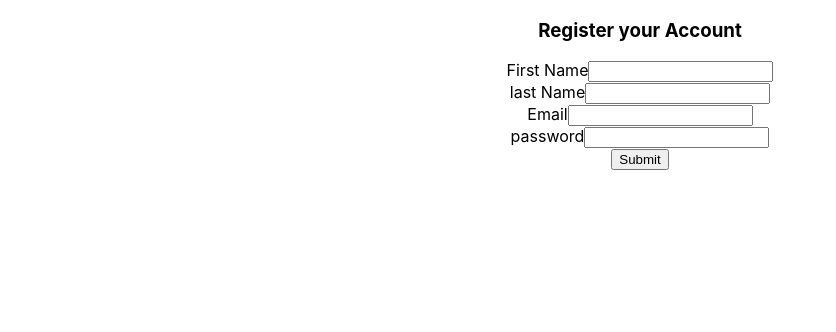
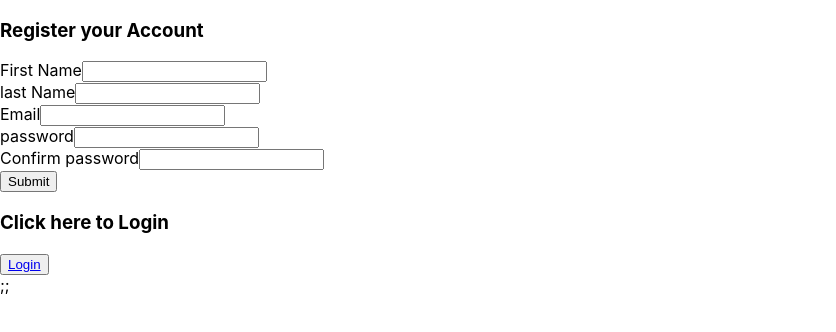
Before and after one commit to vishnuborn1996/react-training, a React (Create React App) app: page / in a window 1280 px wide. Shown: the top 332 px of the page, without its empty margins (0-836 px from the left). Built offline with nearby package versions, Linux system fonts and the light colour scheme.

Commit message:
added login page

```diff
--- a/package.json
+++ b/package.json
@@ -8,6 +8,7 @@
     "@testing-library/user-event": "^12.1.10",
     "react": "^17.0.1",
     "react-dom": "^17.0.1",
+    "react-router-dom": "^5.2.0",
     "react-scripts": "4.0.0",
     "web-vitals": "^0.2.4"
   },
--- a/src/App.js
+++ b/src/App.js
@@ -1,11 +1,14 @@
 import logo from './logo.svg';
 import './App.css';
 import Registration from './pages/authorization/Registration';
+import Login from "./pages/authorization/login";
+import { Route, } from 'react-router-dom';
 
 function App() {
   return (
-    <div className="App">
-      <Registration />
+    <div>
+      <Route path="/" exact component={Registration}/>;
+      <Route path="/Login" exact component={Login}/>;
     </div>
   );
 }
--- a/src/index.js
+++ b/src/index.js
@@ -3,11 +3,12 @@ import ReactDOM from 'react-dom';
 import './index.css';
 import App from './App';
 import reportWebVitals from './reportWebVitals';
+import { BrowserRouter as Router } from 'react-router-dom';
 
 ReactDOM.render(
-  <React.StrictMode>
+  <Router>
     <App />
-  </React.StrictMode>,
+  </Router>,
   document.getElementById('root')
 );
 
--- a/src/pages/authorization/Registration-form.jsx
+++ b/src/pages/authorization/Registration-form.jsx
@@ -1,4 +1,5 @@
 import React from "react";
+import { NavLink } from "react-router-dom";
 
 function RegistrationForm(props) {
     return (
@@ -21,8 +22,24 @@ function RegistrationForm(props) {
                     <label>password</label>
                     <input type="password" name="password" onChange={props.onChangeHandler}></input>
                 </div>
+                <div>
+                    <label>Confirm password</label>
+                    <input type="password" name="confirmPassword" onChange={props.onChangeHandler}></input>
+                </div>
                 <button type="submit" onSubmit={props.onSubmitHandler}> Submit </button>
+
+                <div>
+
+
+                </div>
+
             </form>
+            <div>
+                <h3>Click here to Login</h3>
+            </div>
+            <button>
+                <NavLink to="/Login">Login</NavLink>
+             </button>
         </div>
     );
 }
--- a/src/pages/authorization/Registration.jsx
+++ b/src/pages/authorization/Registration.jsx
@@ -1,5 +1,7 @@
 import React, { useState } from "react";
 import RegistrationForm from "./Registration-form";
+import ReactDOM from 'react-dom';
+import { BrowserRouter as Router } from 'react-router-dom';
 
 /*
 1. create a login page
@@ -9,10 +11,9 @@ import RegistrationForm from "./Registration-form";
 */
 
 function Registration() {
-    const initialState = { firstName: "", lastName: "", email: "", password: "" };
+    const initialState = { firstName: "", lastName: "", email: "", password: "" , confirmPassword: ""};
 
     const [registrationForm, setRegistrationForm] = useState(initialState);
-    const [hide, setHide] = useState(false);
 
     function onChangeHandler({ target }) {
         setRegistrationForm({ ...registrationForm, [target.name]: target.value })
@@ -33,6 +34,13 @@ function Registration() {
         if (registrationForm.password === "") {
             isFormValid = false;
         }
+        if (registrationForm.confirmPassword === "") {
+            isFormValid = false;
+        }
+        if ( registrationForm.Password !== registrationForm.confirmPassword){
+            isFormValid = false;
+
+        }
 
         if (isFormValid) {
             localStorage.setItem('user', JSON.stringify(registrationForm));
@@ -42,10 +50,12 @@ function Registration() {
         }
     }
 
+
     return (
         <>
             <RegistrationForm onChangeHandler={onChangeHandler} onSubmitHandler={onSubmitHandler} />
         </>
     );
 }
+
 export default Registration;
--- /dev/null
+++ b/src/pages/authorization/login.jsx
@@ -0,0 +1,40 @@
+import React, { useState } from 'react';
+import LoginForm from "./loginForm";
+
+function Login() {
+    const initialState = { userName: "", email: "", password: "" };
+
+    const [loginForm, setLoginForm] = useState(initialState);
+
+    function onChangeHandler({ target }) {
+        setLoginForm({ ...setLoginForm, [target.name]: target.value })
+    }
+
+    function onSubmitHandler() {
+        let isFormValid = true;
+
+        if (loginForm.email === "") {
+            isFormValid = false;
+        }
+        if (loginForm.usertName === "") {
+            isFormValid = false;
+        }
+
+        if (loginForm.password === "") {
+            isFormValid = false;
+        }
+
+        if (isFormValid) {
+            localStorage.setItem('user', JSON.stringify(loginForm));
+        } else {
+            alert("Please enter the required fields !!");
+        }
+    }
+
+    return (
+        <>
+            <loginForm onChangeHandler={onChangeHandler} onSubmitHandler={onSubmitHandler} />
+        </>
+    );
+}
+export default Login;
--- /dev/null
+++ b/src/pages/authorization/loginForm.jsx
@@ -0,0 +1,28 @@
+import React from 'react';
+
+function LoginForm(props){
+
+    return(
+
+        <div>
+            <form onSubmit={props.onSubmitHandler} action="POST">
+                <h3>Login your Account</h3>
+                <div>
+                    <label>User Name</label>
+                    <input type="text" name="userName" onChange={props.onChangeHandler}></input>
+                </div>
+                <div>
+                    <label>Email</label>
+                    <input type="email" name="email" onChange={props.onChangeHandler}></input>
+                </div>
+                <div>
+                    <label>password</label>
+                    <input type="password" name="password" onChange={props.onChangeHandler}></input>
+                </div>
+                <button type="submit" onSubmit={props.onSubmitHandler}> Submit </button>
+            </form>
+        </div>
+
+    )
+}
+export default LoginForm;
```
Also changed, not shown: 2 other files (tests, documents, lock files or other folders).
